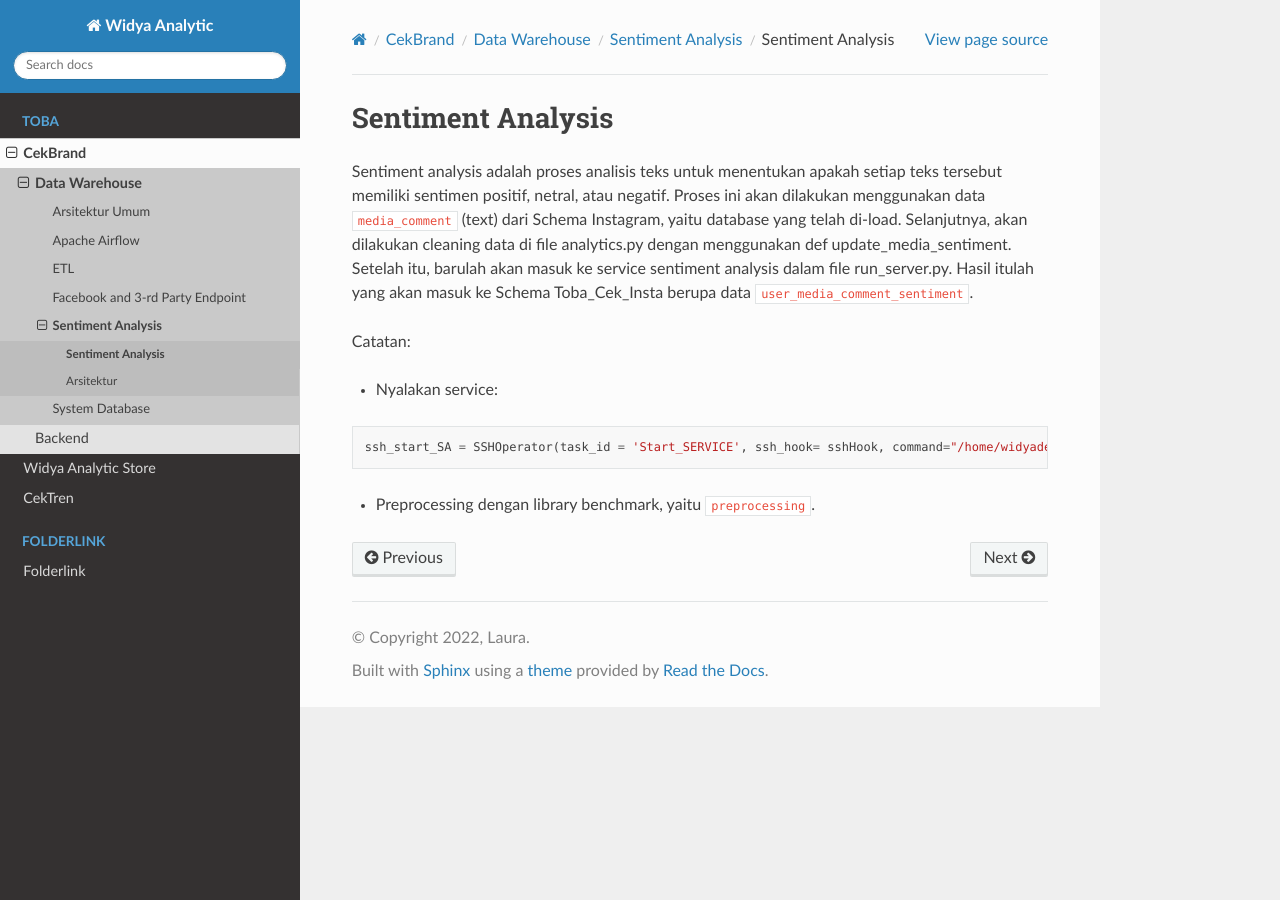
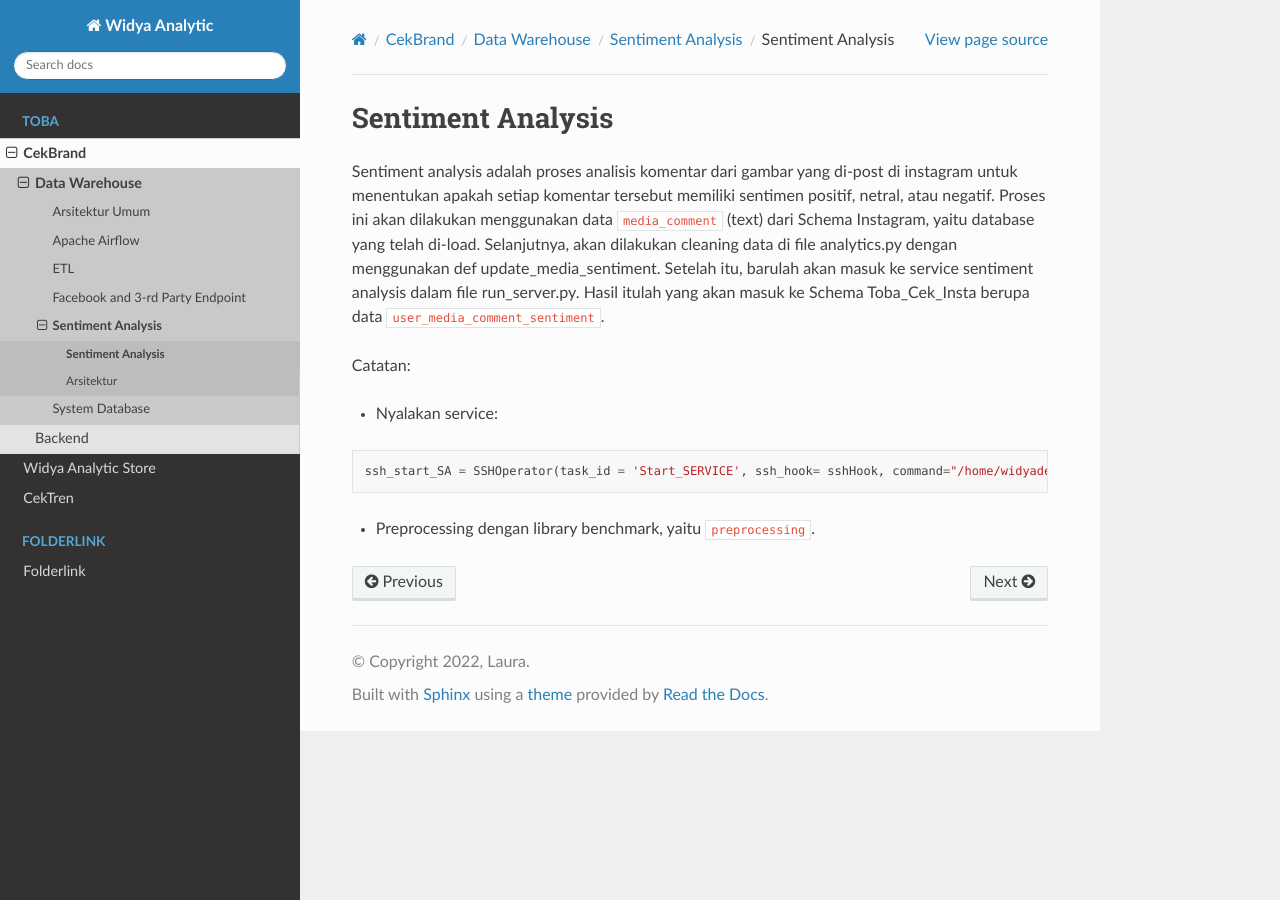
Before and after one commit to syrico/dokumentasi_data_widyaanalytics, a Sphinx documentation site: the page built from docs/source/Toba/cekbrand/dwarehouse/sentimen/sentimen.md, in a window 1280 px wide. Built offline with Sphinx 7.4.7 and the Read the Docs theme 2.0.0, drawn with Linux system fonts in a browser that asks for light colours; pages that are not in the unit, such as notebooks, are missing from menus.

Commit message:
up sentiment analysis

```diff
--- a/docs/source/Toba/cekbrand/dwarehouse/sentimen/sentimen.md
+++ b/docs/source/Toba/cekbrand/dwarehouse/sentimen/sentimen.md
@@ -1,8 +1,6 @@
 # Sentiment Analysis
 
-
-
-Sentiment analysis adalah proses analisis teks untuk menentukan apakah setiap teks tersebut memiliki sentimen positif, netral, atau negatif. Proses ini akan dilakukan menggunakan data ``media_comment`` (text) dari Schema Instagram, yaitu database yang telah di-load. Selanjutnya, akan dilakukan cleaning data di file analytics.py dengan menggunakan def update_media_sentiment. Setelah itu, barulah akan masuk ke service sentiment analysis dalam file run_server.py. Hasil itulah yang akan masuk ke Schema Toba_Cek_Insta berupa data ``user_media_comment_sentiment``.
+Sentiment analysis adalah proses analisis komentar dari gambar yang di-post di instagram untuk menentukan apakah setiap komentar tersebut memiliki sentimen positif, netral, atau negatif. Proses ini akan dilakukan menggunakan data ``media_comment`` (text) dari Schema Instagram, yaitu database yang telah di-load. Selanjutnya, akan dilakukan cleaning data di file analytics.py dengan menggunakan def update_media_sentiment. Setelah itu, barulah akan masuk ke service sentiment analysis dalam file run_server.py. Hasil itulah yang akan masuk ke Schema Toba_Cek_Insta berupa data ``user_media_comment_sentiment``.
 
 Catatan:
 - Nyalakan service:
```
